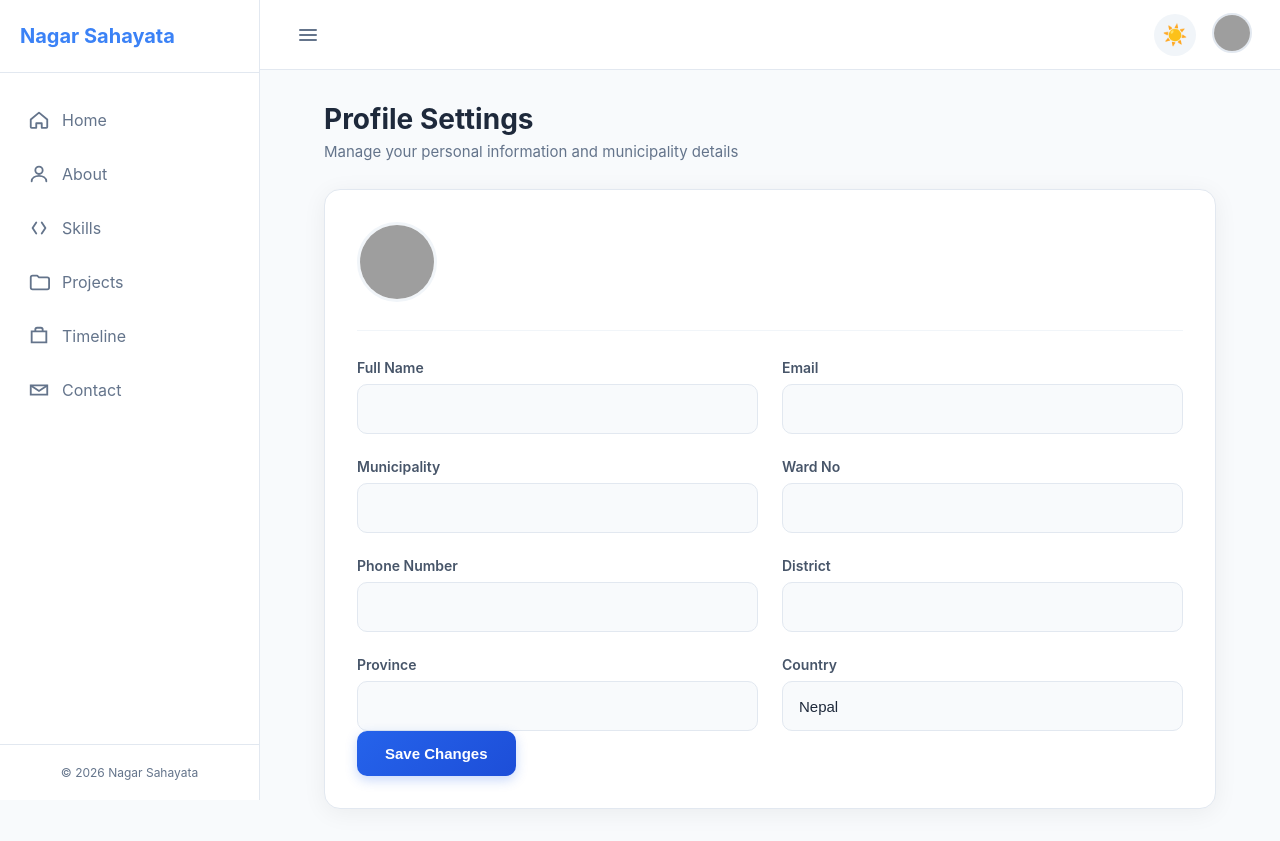
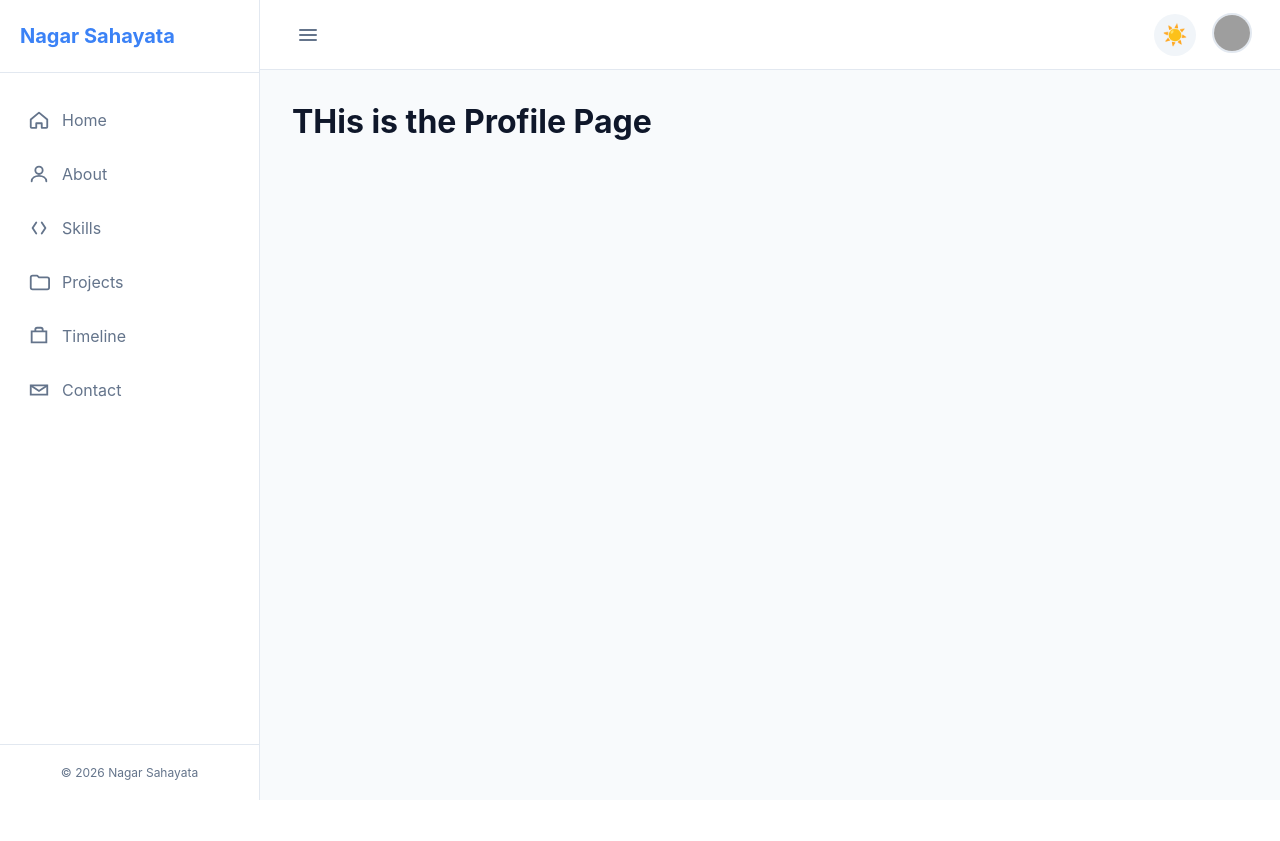
Before and after one commit to saugatg334/Nagar-Sayahata, a Django app: template myproject/backend/templates/profile/index.html in a window 1280 px wide. After the commit the page ends 800 px from the top, so only its background shows below. Run offline with Django 5.2, Linux system fonts and the light colour scheme; the template is opened without the code that fills it, so the values that code supplies are empty; parts of the project's set-up code (start-up, migrations or seed data) failed here and were passed over; grey boxes are pictures that could not be loaded.

Commit message:
fix profile template and update settings

```diff
--- a/myproject/backend/templates/profile/index.html
+++ b/myproject/backend/templates/profile/index.html
@@ -9,78 +9,9 @@
 
 {% block content %}
 
-<div class="profile-page">
 
-    <div class="profile-header">
-        <div class="profile-header-content">
-            <h2>Profile Settings</h2>
-            <p>Manage your personal information and municipality details</p>
-        </div>
-    </div>
+<h1>THis is the Profile Page</h1>
 
-    <div class="profile-card">
 
-        <div class="profile-user-section">
-            <img src="{% static 'images/user.png' %}" alt="User" class="profile-avatar" id="avatar-preview">
-            <div class="profile-user-info">
-                <h3>{{ request.user.get_full_name|default:request.user.username }}</h3>
-                <p>{{ request.user.email }}</p>
-            </div>
-        </div>
-
-        <form method="POST">
-            {% csrf_token %}
-
-            <div class="form-grid">
-
-                <div class="form-group">
-                    <label>Full Name</label>
-                    <input type="text" name="name" value="{{ request.user.get_full_name }}">
-                </div>
-
-                <div class="form-group">
-                    <label>Email</label>
-                    <input type="email" name="email" value="{{ request.user.email }}">
-                </div>
-
-                <div class="form-group">
-                    <label>Municipality</label>
-                    <input type="text" name="municipality" value="">
-                </div>
-
-                <div class="form-group">
-                    <label>Ward No</label>
-                    <input type="text" name="ward" value="">
-                </div>
-
-                <div class="form-group">
-                    <label>Phone Number</label>
-                    <input type="text" name="phone" value="">
-                </div>
-
-                <div class="form-group">
-                    <label>District</label>
-                    <input type="text" name="district" value="">
-                </div>
-
-                <div class="form-group">
-                    <label>Province</label>
-                    <input type="text" name="province" value="">
-                </div>
-
-                <div class="form-group">
-                    <label>Country</label>
-                    <input type="text" name="country" value="Nepal">
-                </div>
-
-            </div>
-
-            <button type="submit" class="save-btn">Save Changes</button>
-
-        </form>
-
-    </div>
-
-</div>
 
 {% endblock %}
--- a/myproject/config/settings.py
+++ b/myproject/config/settings.py
@@ -83,8 +83,8 @@ DATABASES = {
         'ENGINE': 'django.db.backends.mysql',
         'NAME': 'nagar_sahayata_db',
         'USER': 'root',
-        'PASSWORD': '',
-        'HOST': '127.0.0.1',
+        'PASSWORD': 'root',
+        'HOST': 'localhost',
         'PORT': '3306',
     }
 }
```
Also changed, not shown: myproject/backend/apps/admin_panel/views.py (+3 -28 lines).
